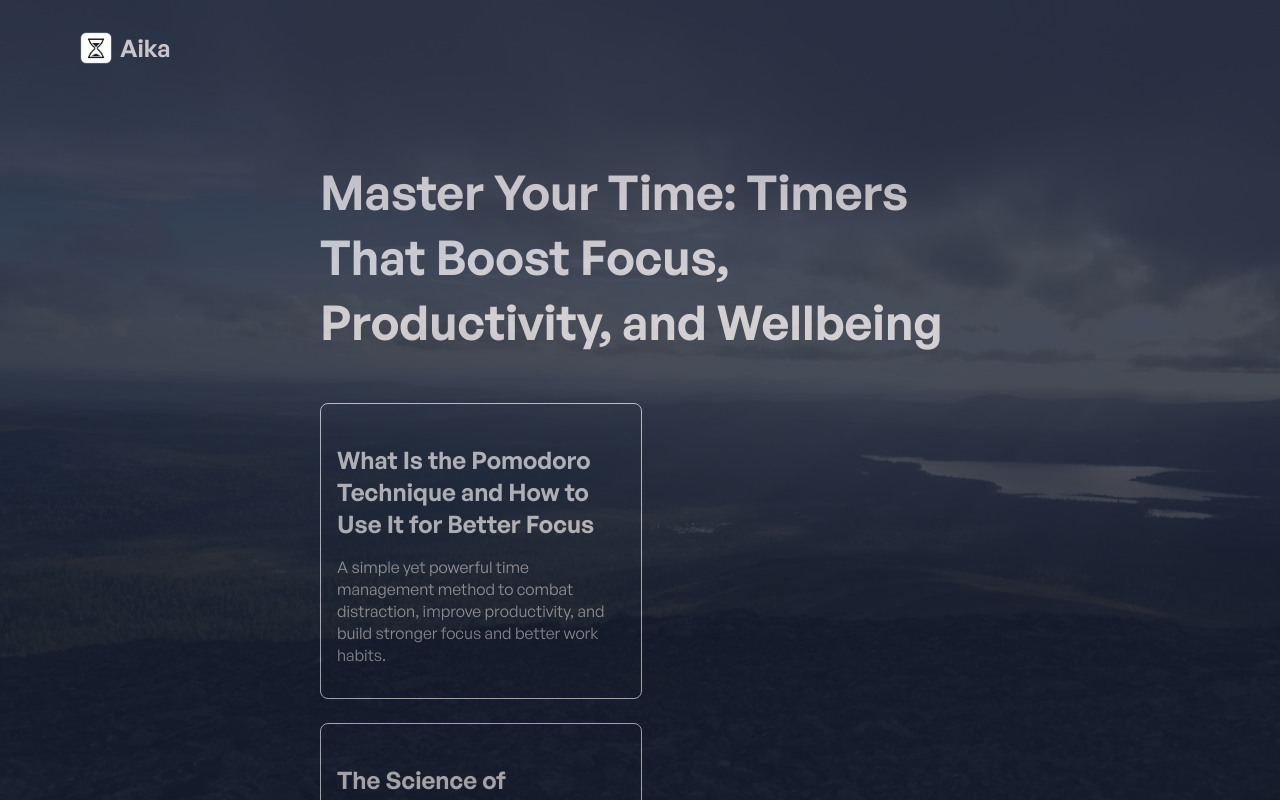
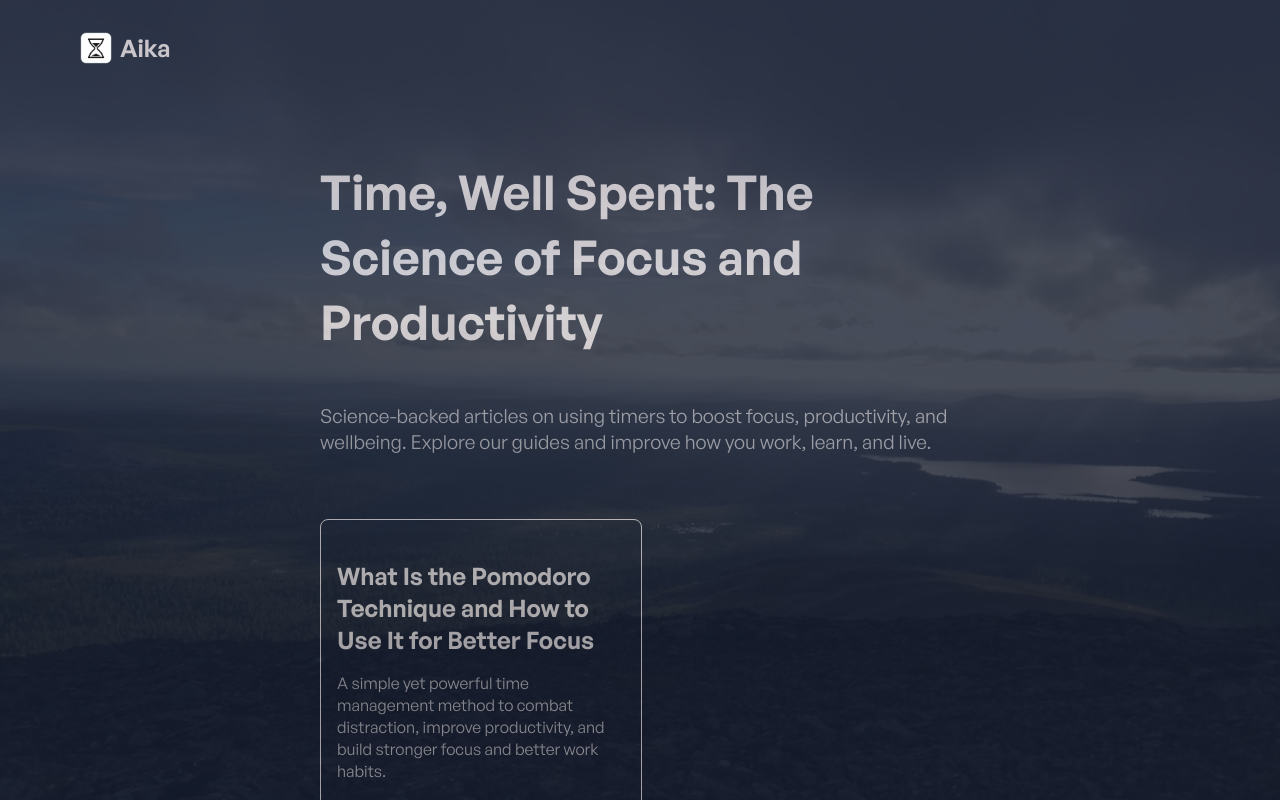
Before and after one commit to sund4e/timer, a Next.js app: page /articles in a window 1280 px wide. Shown: the top 800 px of the page. Built offline with nearby package versions, Linux system fonts and the light colour scheme; no server answers.

Commit message:
update titles

```diff
--- a/components/ArticlePage/ArticlePage.tsx
+++ b/components/ArticlePage/ArticlePage.tsx
@@ -4,9 +4,9 @@ import { Article } from '../../data/articles/index';
 import Link from 'next/link';
 import Button from '../Button/Button';
 
-const Title = styled.h1`
-  font-size: 2.5rem;
-  margin-bottom: 1.5rem;
+export const Title = styled.h1`
+  font-size: 3rem;
+  margin-top: 5rem;
 `;
 
 const ContentContainer = styled.div`
--- a/pages/articles.tsx
+++ b/pages/articles.tsx
@@ -1,11 +1,15 @@
 import styled from 'styled-components';
 import { Page } from '../components/Page/Page';
 import { articles } from '../data/articles/index';
+import { Title } from '../components/ArticlePage/ArticlePage';
 import Link from 'next/link';
 
-const Title = styled.h1`
-  font-size: 3rem;
-  margin-top: 5rem;
+const SubTitle = styled.p`
+  font-size: 1.2rem;
+  opacity: 0.8;
+  margin-top: 1rem;
+  margin-bottom: 3rem;
+  max-width: 70ch;
 `;
 
 const PostList = styled.ul`
@@ -56,10 +60,13 @@ const PostLink = styled(Link)`
 
 const ArticlesPage = () => {
   return (
-    <Page title="Aika - Articles on Productivity, Time Management, and Wellbeing">
-      <Title>
-        Master Your Time: Timers That Boost Focus, Productivity, and Wellbeing
-      </Title>
+    <Page title="Aika | Science-Backed Guides on Time Management & Productivity">
+      <Title>Time, Well Spent: The Science of Focus and Productivity</Title>
+      <SubTitle>
+        Science-backed articles on using timers to boost focus, productivity,
+        and wellbeing. Explore our guides and improve how you work, learn, and
+        live.
+      </SubTitle>
       <PostList>
         {articles.map((article) => (
           <PostItemContainer key={article.slug}>
```
